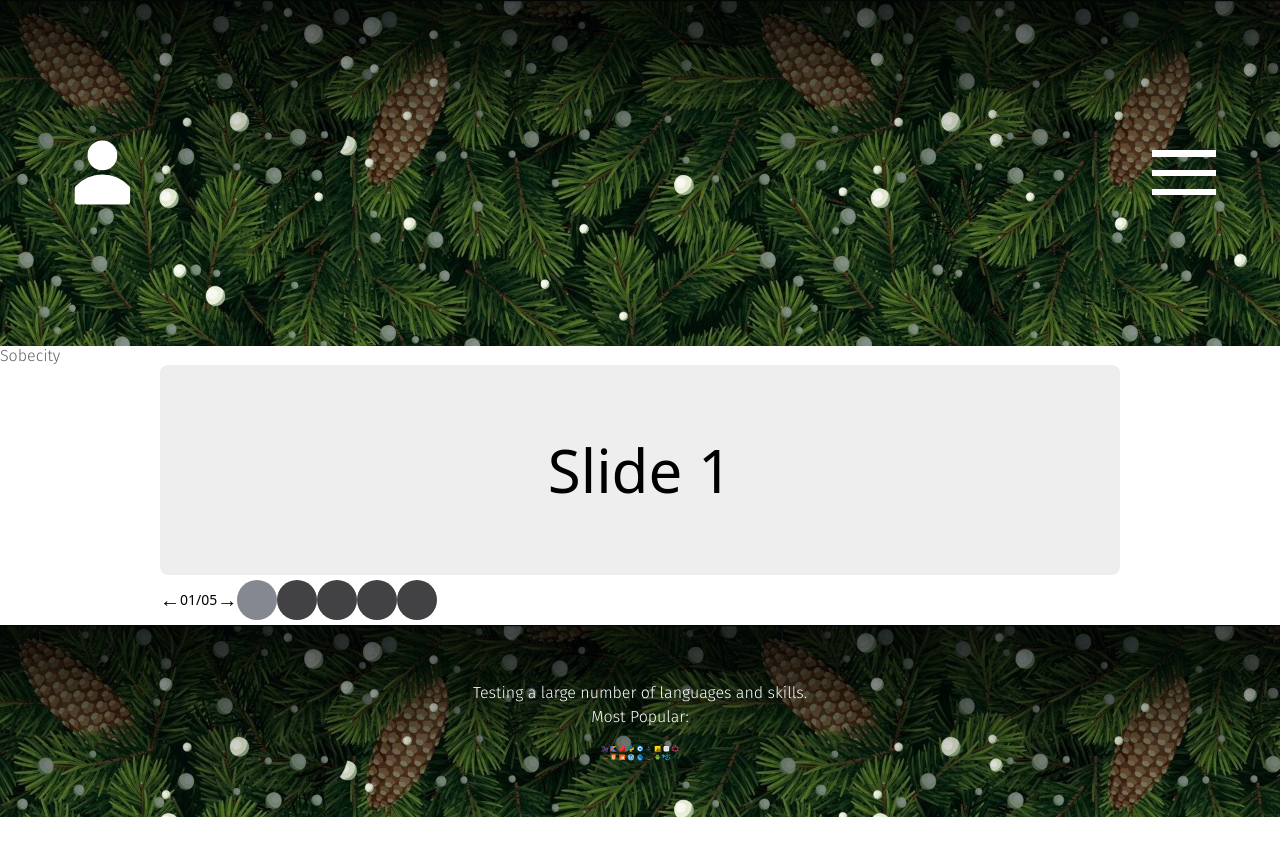
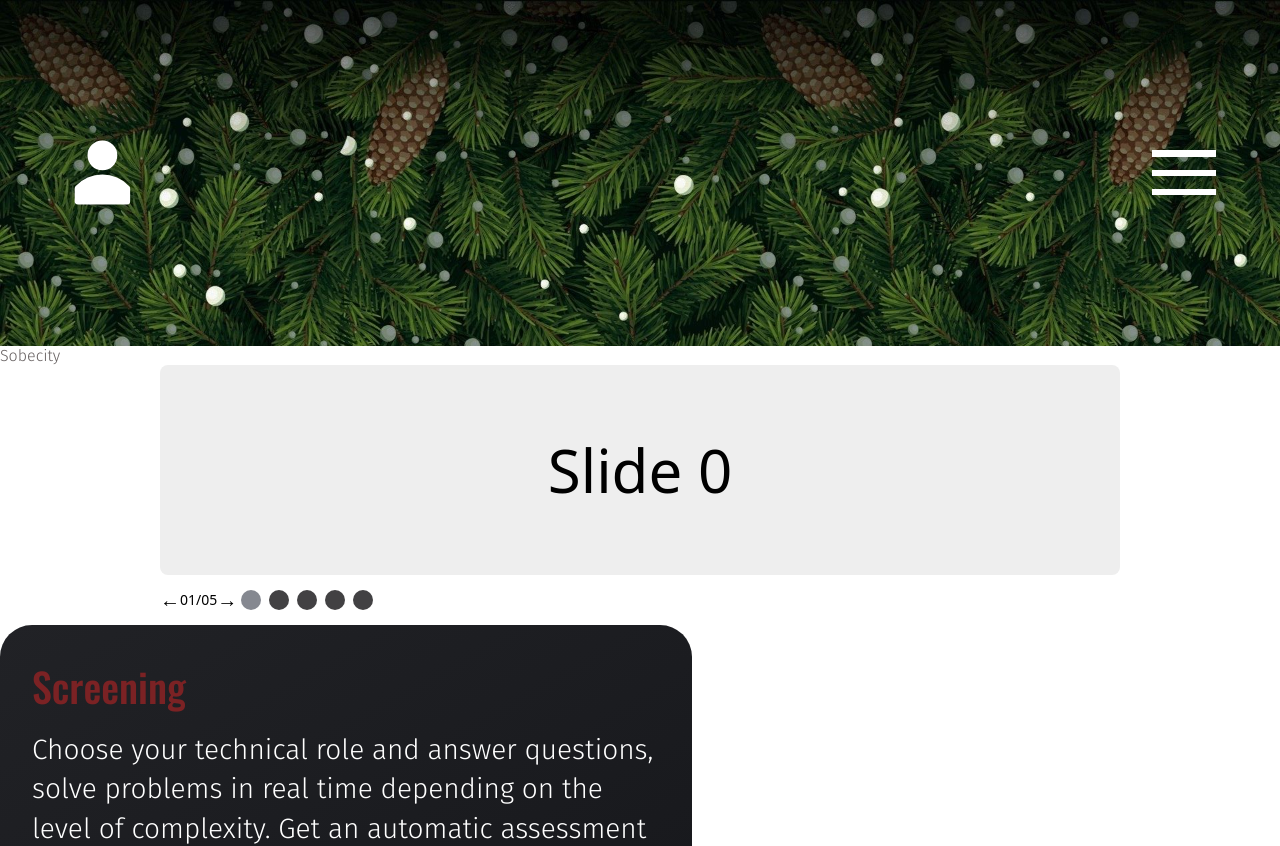
Before and after one commit to vorobeybird/Sobesity-UI, a React (Create React App) app: page / in a window 1280 px wide. Shown: the top 846 px of the page. Before the commit the page ends 817 px from the top, so only its background shows below. Built offline with nearby package versions, Linux system fonts and the light colour scheme.

Commit message:
SOB-42 add slider functionality

```diff
--- a/src/App.tsx
+++ b/src/App.tsx
@@ -1,4 +1,4 @@
-// import InfoCards from 'components/ui/info-cards';
+import InfoCards from 'components/ui/info-cards';
 import { Footer } from 'layouts/footer/Footer';
 import Carousel from 'components/carousel';
 import Header from './layouts/Header';
@@ -9,7 +9,10 @@ function App() {
       <Header isLoggedIn />
       <h1 className="body-4">Sobecity</h1>
       <div className="flex flex-col align-middle justify-center">
-        <Carousel interval={0} transitionTime={300}>
+        <Carousel interval={1500000} transitionTime={500}>
+          <div className="text-container">
+            <h1>Slide 0</h1>
+          </div>
           <div className="text-container">
             <h1>Slide 1</h1>
           </div>
@@ -22,13 +25,10 @@ function App() {
           <div className="text-container">
             <h1>Slide 4</h1>
           </div>
-          <div className="text-container">
-            <h1>Slide 5</h1>
-          </div>
         </Carousel>
       </div>
 
-      {/* <InfoCards /> */}
+      <InfoCards />
       <Footer />
     </div>
   );
--- a/src/components/carousel/carousel.tsx
+++ b/src/components/carousel/carousel.tsx
@@ -15,8 +15,7 @@ const Carousel = ({
 }: CarouselProp) => {
   const slides = React.Children.toArray(children);
   const { length } = slides;
-  console.log('rerender Carousel');
-  const [active, setActive, handlers, style] = useCarousel(
+  const { active, setActive, handlers, style } = useCarousel(
     length,
     interval,
     transitionTime,
@@ -77,7 +76,7 @@ const Carousel = ({
                   <div
                     className={classnames(
                       'bg-secondary-dark',
-                      'rounded-full inline-block w-10 h-10 cursor-pointer',
+                      'rounded-full inline-block w-5 h-5 m-1 cursor-pointer',
                       {
                         'bg-secondary-light': active === index,
                       },
--- a/src/components/carousel/carousel.types.ts
+++ b/src/components/carousel/carousel.types.ts
@@ -6,16 +6,55 @@ export type CarouselProp = {
 };
 
 export interface ICarouselState {
-  offset: number;
+  offset?: number;
   desired: number;
   active: number;
   type?: string;
 }
+export interface ICarouselStyle {
+  transform: string;
+  width: string;
+  left: string;
+  transition?: string;
+}
 
-export interface ICarouselAction {
-  offset?: number;
-  desired?: number;
-  active?: number;
-  type?: string;
-  length?: number;
+export enum CarouselActionTypes {
+  jump = 'jump',
+  next = 'next',
+  prev = 'prev',
+  done = 'done',
+  drag = 'drag',
 }
+
+interface ICarouselActionJump {
+  type: CarouselActionTypes.jump;
+  desired: number;
+}
+
+interface ICarouselActionNext {
+  type: CarouselActionTypes.next;
+  desired: number;
+  length: number;
+}
+
+interface ICarouselActionPrev {
+  type: CarouselActionTypes.prev;
+  desired: number;
+  length: number;
+}
+
+interface ICarouselActionDone {
+  type: CarouselActionTypes.done;
+}
+
+interface ICarouselActionDrag {
+  type: CarouselActionTypes.drag;
+  offset: number;
+}
+
+export type ICarouselAction =
+  | ICarouselActionJump
+  | ICarouselActionNext
+  | ICarouselActionPrev
+  | ICarouselActionDone
+  | ICarouselActionDrag;
--- a/src/components/carousel/use-carousel.ts
+++ b/src/components/carousel/use-carousel.ts
@@ -1,28 +1,31 @@
 import { useReducer, useEffect } from 'react';
 import { useSwipeable } from 'react-swipeable';
-import { ICarouselState, ICarouselAction } from './carousel.types';
-
-/*
-  useCarousel Hook
-  */
-function previous(length: number, current: number) {
-  return (current - 1 + length) % length;
-}
-
-function next(length: number, current: number) {
-  return (current + 1) % length;
-}
-
-function threshold(target: Element) {
-  const width = target.clientWidth;
-  return width / 10;
-}
+import {
+  ICarouselState,
+  ICarouselAction,
+  CarouselActionTypes as actionTypes,
+  ICarouselStyle,
+} from './carousel.types';
 
 const initialCarouselState: ICarouselState = {
   offset: 0,
   desired: 0,
   active: 0,
 };
+
+function previous(length: number, current: number): number {
+  return (current - 1 + length) % length;
+}
+
+function next(length: number, current: number): number {
+  return (current + 1) % length;
+}
+
+function threshold(target: Element): number {
+  const width = target.clientWidth;
+
+  return width / 10;
+}
 
 function carouselReducer(
   state: ICarouselState,
@@ -50,7 +53,7 @@ function carouselReducer(
     case 'done':
       return {
         ...state,
-        offset: 0,
+        offset: NaN,
         active: state.desired,
         type: action.type,
       };
@@ -65,7 +68,12 @@ function carouselReducer(
   }
 }
 
-function swiped(e: any, dispatch: any, length: number, direction: number) {
+function swiped(
+  e: any,
+  dispatch: any,
+  length: number,
+  direction: number,
+): void {
   const t = threshold(e.event.target);
   const d = direction * -e.deltaX;
 
@@ -88,15 +96,16 @@ export function useCarousel(
   transitionTime = 300,
 ) {
   const [state, dispatch] = useReducer(carouselReducer, initialCarouselState);
-
-  const elastic = `transform ${transitionTime}ms cubic-bezier(0.68, 0, 0.265, 1.55)`;
-  const smooth = `transform ${transitionTime}ms ease-out`;
-  const lengthWithClones = length + 2;
+  let direction: number = 0;
+  let shift: number = 0;
+  const elastic: string = `transform ${transitionTime}ms cubic-bezier(0.68, 0, 0.265, 1.55)`;
+  const smooth: string = `transform ${transitionTime}ms ease-out`;
+  const lengthWithClones: number = length + 2;
 
   const handlers = useSwipeable({
     onSwiping(e) {
       dispatch({
-        type: 'drag',
+        type: actionTypes.drag,
         offset: e.deltaX,
       });
     },
@@ -111,34 +120,50 @@ export function useCarousel(
   });
 
   // eslint-disable-next-line consistent-return
-  // useEffect(() => {
-  //   if (interval) {
-  //     const id = setTimeout(() => dispatch({ type: 'next', length }), interval);
-  //     return () => clearTimeout(id);
-  //   }
-  // }, [state.offset, state.active, interval]);
+  useEffect(() => {
+    if (interval) {
+      const id = setTimeout(
+        () => dispatch({ ...state, type: actionTypes.next, length }),
+        interval,
+      );
+
+      return () => clearTimeout(id);
+    }
+  }, [state.offset, state.active, interval]);
 
   useEffect(() => {
-    const id = setTimeout(() => dispatch({ type: 'done' }), transitionTime);
+    const id = setTimeout(
+      () => dispatch({ ...state, type: actionTypes.done }),
+      transitionTime,
+    );
+
     return () => clearTimeout(id);
   }, [state.desired]);
 
-  const style = {
+  const style: ICarouselStyle = {
     transform: 'translateX(0)',
     width: `${100 * lengthWithClones}%`,
     left: `-${(state.active + 1) * 100}%`,
-    transition: smooth,
   };
 
   const slideDistance = Math.abs(state.active - state.desired);
   const desiredDirectionOnSwipe = Math.sign(state.offset || 0);
 
-  const direction =
-    (slideDistance > length / 2 ? 1 : -1) *
-    Math.sign(state.desired - state.active);
-
-  const shift =
-    (100 * (desiredDirectionOnSwipe || direction)) / lengthWithClones;
+  if (
+    slideDistance === 1 ||
+    state.desired === 0 ||
+    state.desired === length - 1
+  ) {
+    direction =
+      (slideDistance > length / 2 ? 1 : -1) *
+      Math.sign(state.desired - state.active);
+    shift = (100 * (desiredDirectionOnSwipe || direction)) / lengthWithClones;
+  } else {
+    direction = Math.sign(state.active - state.desired);
+    shift =
+      (100 * slideDistance * (desiredDirectionOnSwipe || direction)) /
+      lengthWithClones;
+  }
 
   if (state.desired !== state.active) {
     style.transition = smooth;
@@ -151,12 +176,13 @@ export function useCarousel(
     }
   }
 
-  const returnType: Array<any> = [
-    state.active,
-    (n: number) => dispatch({ type: 'jump', desired: n }),
+  const setActive = (n: number) =>
+    dispatch({ ...state, type: actionTypes.jump, desired: n });
+
+  return {
+    active: state.active,
+    setActive,
     handlers,
     style,
-  ];
-
-  return returnType;
+  };
 }
```
Also changed, not shown: .eslintrc.json.
